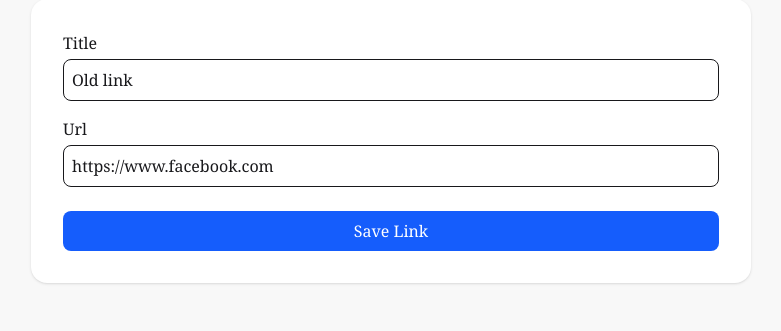
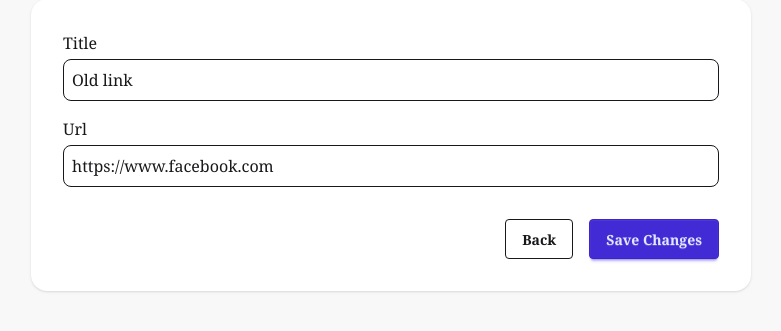
Before and after one commit to tylerboutwell/MiniPage, a Django app: page /profile/1/links/2/edit in a window 1280 px wide. Shown: the part 297-628 px from the top of the page, without its empty margins (249-1030 px from the left). Run offline with Django 5.2, Linux system fonts and the light colour scheme; a user stored in the database is signed in; data comes from the database, SQL or seed files in the repository; style sheets or scripts are compiled from the project's sources; some libraries are stand-ins or nearby versions.

Commit message:
add a back button to the edit link template

```diff
--- a/profiles/templates/profiles/edit_link.html
+++ b/profiles/templates/profiles/edit_link.html
@@ -32,13 +32,18 @@
                 {% endfor %}
             </div>
 
-            <!-- Submit Button -->
-            <button
-                type="submit"
-                class="w-full bg-blue-600 text-white py-2 rounded-lg hover:bg-blue-800 transition"
-            >
-                Save Link
-            </button>
+            <!-- Back and Submit Button -->
+            <div class="flex justify-end gap-4 mt-8">
+                <a href="{% url 'profiles:profile_detail' profile.id %}"
+                   class="btn btn-outline">
+                    Back
+                </a>
+
+                <button type="submit"
+                        class="btn btn-primary">
+                    Save Changes
+                </button>
+            </div>
 
         </form>
     </div>
```
